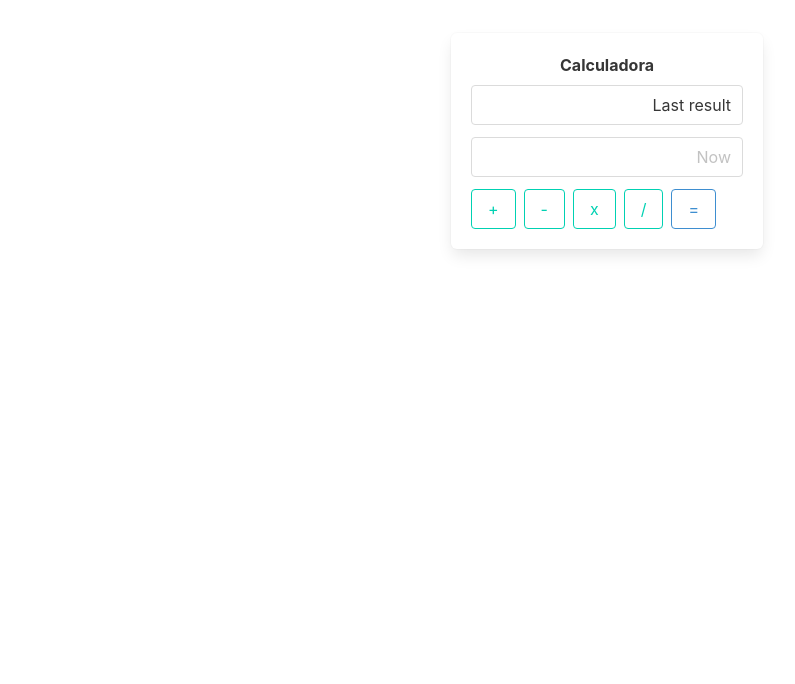
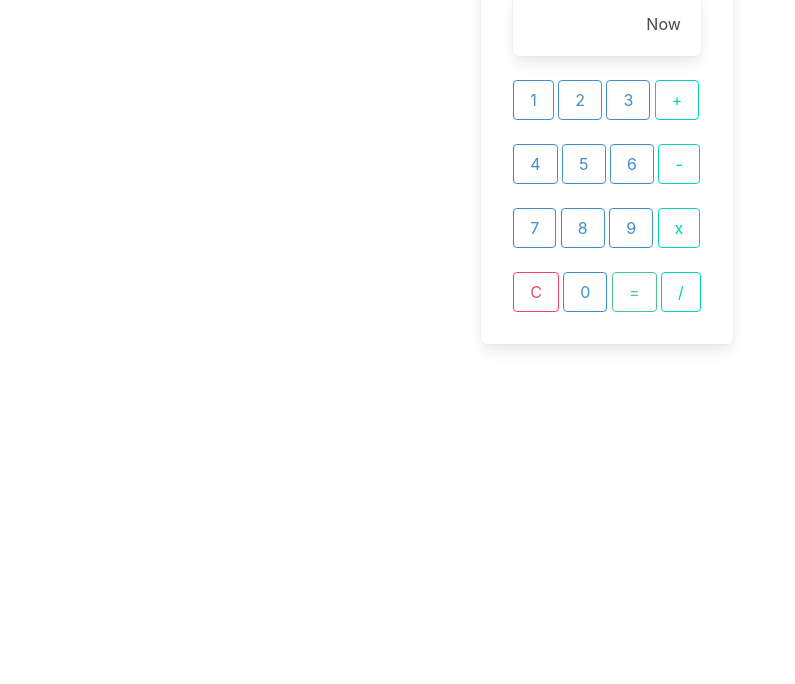
Before and after one commit to JuanFranLugo/aprendiendo-git-calculadora, a plain HTML site: page index.html in a window 1280 px wide. Shown: the part 116-800 px from the top of the page, without its empty margins (33-828 px from the left). Drawn offline with nearby package versions, Linux system fonts and the light colour scheme.

Commit message:
clear + - x / funcionan en vista

```diff
--- a/index.html
+++ b/index.html
@@ -8,55 +8,111 @@
             rel="stylesheet"
             href="https://cdn.jsdelivr.net/npm/bulma@0.9.1/css/bulma.min.css"
         />
-        <link rel="stylesheet" href="./style.css">
+        <link rel="stylesheet" href="./style.css" />
     </head>
     <body>
-        <section class="section is-centered is-half" id="section-calculadora">
+        <!-- <section class="section is-centered is-half" id="section-calculadora">
             <div class="container">
                 <h1 class="title">Hello World</h1>
                 <p class="subtitle">
                     My first website with <strong>Bulma</strong>!
                 </p>
             </div>
-        </section>
-        <div class="columns is-centered" >
-                <form class="box is-half is-centered" id="calculadora">
-                    <div class="field">
-                        <label class="label" id="calc">Calculadora</label>
-                        <div class="control">
-                            <input
-                            id="input-last"
-                            class="input"
-                            type="email"
-                            value="Last result " readonly
-                            />
+        </section> -->
+        <div class="columns is-centered is-half">
+            <div class="box">
+                <div class="columns" id="num-buttons">
+                    <div class="column is-12">
+                        <div class="column">
+                            <div class="box">
+                                <p id="last">Last</p>
+                            </div>
+                            <div class="box">
+                                <p id="now">Now</p>
+                            </div>
+                        </div>
+                        <div class="column">
+                            <button class="button is-info is-outlined">
+                                1
+                            </button>
+                            <button class="button is-info is-outlined">
+                                2
+                            </button>
+                            <button class="button is-info is-outlined">
+                                3
+                            </button>
+                            <button
+                                class="button is-primary is-outlined"
+                                id="suma"
+                            >
+                                +
+                            </button>
+                        </div>
+                        <div class="column">
+                            <button class="button is-info is-outlined">
+                                4
+                            </button>
+                            <button class="button is-info is-outlined">
+                                5
+                            </button>
+                            <button class="button is-info is-outlined">
+                                6
+                            </button>
+                            <button
+                                class="button is-primary is-outlined"
+                                id="resta"
+                            >
+                                -
+                            </button>
+                        </div>
+                        <div class="column">
+                            <button class="button is-info is-outlined">
+                                7
+                            </button>
+                            <button class="button is-info is-outlined">
+                                8
+                            </button>
+                            <button class="button is-info is-outlined">
+                                9
+                            </button>
+                            <button class="button is-primary is-outlined">
+                                x
+                            </button>
+                        </div>
+
+                        <div class="column">
+                            <button class="button is-danger is-outlined">
+                                C
+                            </button>
+                            <button class="button is-info is-outlined">
+                                0
+                            </button>
+                            <button class="button is-success is-outlined">
+                                =
+                            </button>
+                            <button class="button is-primary is-outlined">
+                                /
+                            </button>
                         </div>
                     </div>
+                    <!-- <div class="column is-3">
+                        <button class="button is-info is-outlined"> = </button>
+                    </div> -->
+                </div>
+                <!-- <div class="buttons" id="calc-buttons">
+                    <button class="button is-primary is-outlined" id="suma"> + </button>
+                    <button class="button is-primary is-outlined" id="resta"> - </button>
+                    <button class="button is-primary is-outlined"> x </button>
+                    <button class="button is-primary is-outlined"> / </button>
+                    <button class="button is-info is-outline"> = </button>
+                </div> -->
+            </div>
+        </div>
 
-                    <div class="field">
-                        <div class="control">
-                            <input
-                            id="input-now"
-                            class="input"
-                            type="text"
-                            placeholder="Now" readonly
-                            />
-                        </div>
-                    </div>
-
-                    <div class="buttons" id="calc-buttons">
-                        <!-- <button class="button is-primary is-outlined" id="suma"> + </a>
-                        <button class="button is-primary is-outlined" id="resta"> - </button>
-                        <button class="button is-primary is-outlined"> x </button>
-                        <button class="button is-primary is-outlined"> / </button>
-                        <button class="button is-info is-outline"> = </button> -->
-                    </div>
-                </form>
-        </div>
         <!-- <div class="notification">
             <button class="delete"></button>
             Lorem ipsum
         </div> -->
+        <script src="./index.js" type="module"></script>
     </body>
-    <script src="./index.js" type="module"></script>
 </html>
--- a/style.css
+++ b/style.css
@@ -1,7 +1,7 @@
-#calc {
-    text-align: center;
+#last {
+    text-align: right;
 }
 
-.input {
+#now{
     text-align: right;
 }
--- a/view.js
+++ b/view.js
@@ -1,50 +1,46 @@
 export default class View {
     constructor() {
         this.calculadora = document.getElementById("section-calculadora");
-        this.inputNow = document.getElementById('input-now');
+        this.inputNow = document.getElementById('now');
     }
 
     createButons() {
 
-        const butons = document.getElementById("calc-buttons");
-        // butons.classList.add("columns", "is-centered");
+        const btn = document.getElementById("suma");
 
-        const sumaBtn = document.createElement("button");
-        sumaBtn.classList.add("button", "is-primary", "is-outlined");
-        sumaBtn.innerHTML = "+";
-        butons.appendChild(sumaBtn);
-        sumaBtn.onclick = () => {this.renderInputs('+')};
+        // const butons = document.getElementById("calc-buttons");
 
-        const restaBtn = document.createElement("button");
-        restaBtn.classList.add("button", "is-primary", "is-outlined");
-        restaBtn.innerHTML = "-";
-        butons.appendChild(restaBtn);
+        // const sumaBtn = document.createElement("button");
+        // sumaBtn.classList.add("button", "is-primary", "is-outlined");
+        // sumaBtn.innerHTML = "+";
+        // butons.appendChild(sumaBtn);
+        // sumaBtn.onclick = () => this.setImputNow('+');
 
-        const mulBtn = document.createElement("button");
-        mulBtn.classList.add("button", "is-primary", "is-outlined");
-        mulBtn.innerHTML = "x";
-        butons.appendChild(mulBtn);
+        // const restaBtn = document.createElement("button");
+        // restaBtn.classList.add("button", "is-primary", "is-outlined");
+        // restaBtn.innerHTML = "-";
+        // butons.appendChild(restaBtn);
 
-        const divBtn = document.createElement("button");
-        divBtn.classList.add("button", "is-primary", "is-outlined");
-        divBtn.innerHTML = "/";
-        butons.appendChild(divBtn);
+        // const mulBtn = document.createElement("button");
+        // mulBtn.classList.add("button", "is-primary", "is-outlined");
+        // mulBtn.innerHTML = "x";
+        // butons.appendChild(mulBtn);
 
-        const resultBtn = document.createElement("button");
-        resultBtn.classList.add("button", "is-info", "is-outlined");
-        resultBtn.innerHTML = "=";
-        butons.appendChild(resultBtn);
+        // const divBtn = document.createElement("button");
+        // divBtn.classList.add("button", "is-primary", "is-outlined");
+        // divBtn.innerHTML = "/";
+        // butons.appendChild(divBtn);
 
-
-
-
+        // const resultBtn = document.createElement("button");
+        // resultBtn.classList.add("button", "is-info", "is-outlined");
+        // resultBtn.innerHTML = "=";
+        // butons.appendChild(resultBtn);
 
 
     }
 
-    renderInputs(op){
-        console.log("llegue");
-        // const inputNow = document.getElementsById('input-now');
-        // this.inputNow.placeholder = '+';
+    setImputNow(op){
+        document.getElementById("demo").innerHTML += op;
     }
+
 }
```
Also changed, not shown: index.js (+0 -32 lines).
